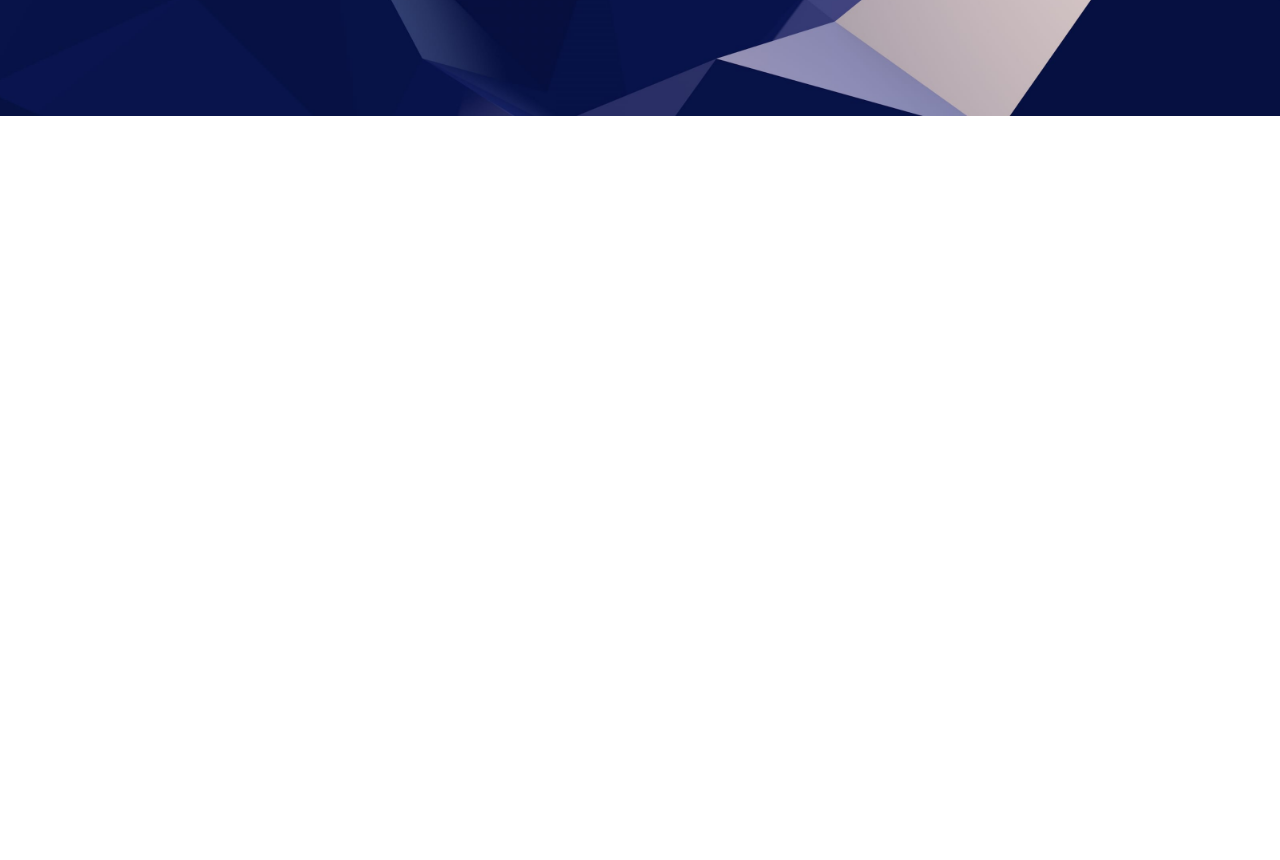
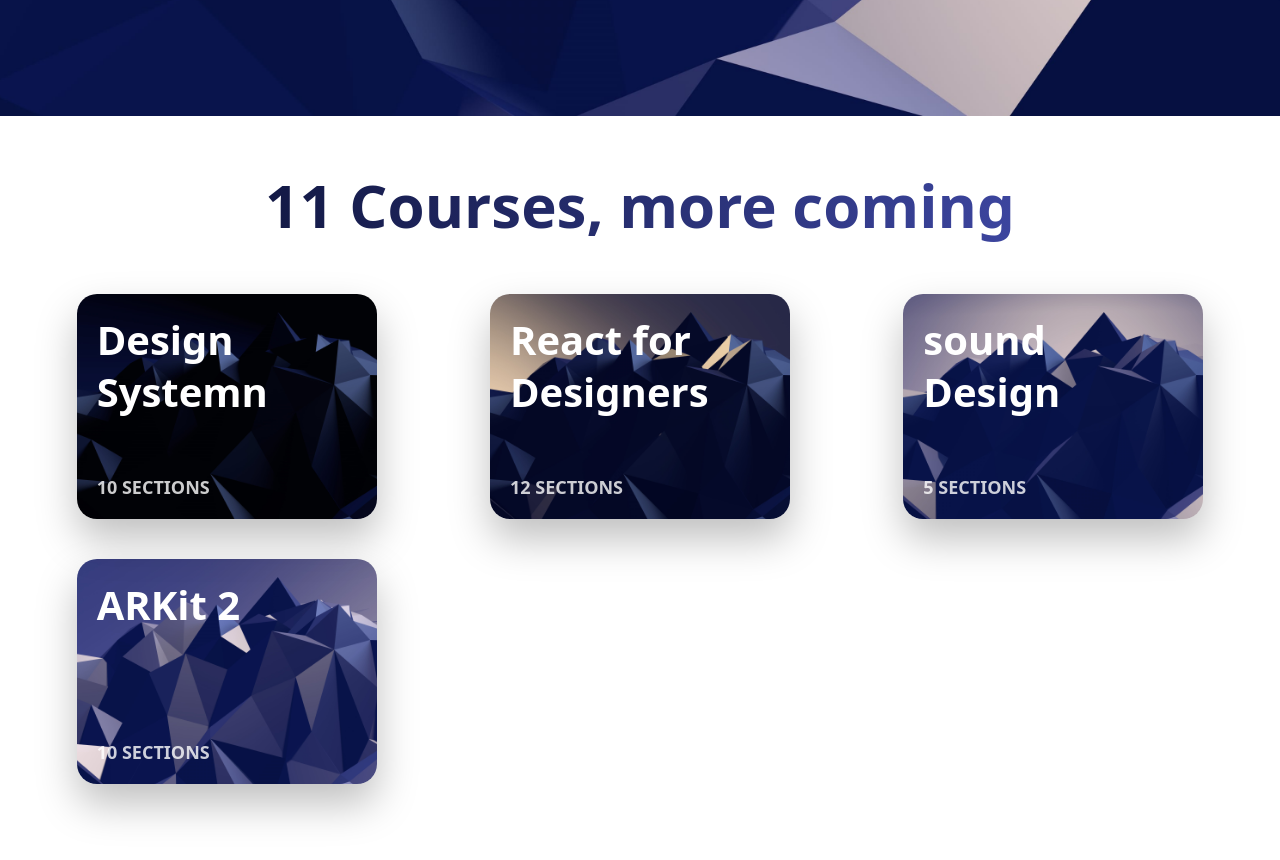
Before and after one commit to Dushani-Ranasinghe/gatsby-webapp-ui, a Gatsby site: page / in a window 1280 px wide. Shown: the part 804-1664 px from the top of the page. Before the commit the page ends 1051 px from the top, so only its background shows below. Built offline with nearby package versions, Linux system fonts and the light colour scheme; Gatsby itself is replaced by a stand-in of ours.

Commit message:
Created card component and styled it

```diff
--- /dev/null
+++ b/src/components/Card.css
@@ -0,0 +1,40 @@
+.Card{
+    width: 300px;
+    height: 225px;
+    position: relative;
+    overflow: hidden;
+    border-radius: 20px;
+    box-shadow: 0 20px 40px rgba(0,0,0,0.25);
+    display: grid;
+    grid-template-rows: 1fr 1fr;
+    transition: 0.8s cubic-bezier(0.2,0.8,0.2,1);
+}
+.Card:hover{
+    transform: scale(1.1, 1.1);
+    box-shadow: 0 30px 60px rgba(0,0,0,0.5);
+}
+.Card img{
+    position: absolute;
+    top: 0;
+    height: 110%;
+    z-index: -1;
+    transition: 0.8s cubic-bezier(0.2,0.8,0.2,1);
+}
+.Card:hover img{
+    transform: translateY(-20px);
+}
+.Card h3{
+    color: white;
+    font-size: 40px;
+    margin: 20px 0 0 20px;
+    width: 190px;
+}
+
+.Card p{
+    color: rgba(255, 255, 255, 0.8);
+    text-transform: uppercase;
+    font-weight: 600;
+    font-size: 18px;
+    align-self: end;
+    margin: 0 0 20px 20px;
+}
--- /dev/null
+++ b/src/components/Card.js
@@ -0,0 +1,12 @@
+import * as React from "react"
+import "./Card.css"
+
+const Card = (props) => (
+ <div className="Card">
+    <img src={props.image} alt="card-wallpaper"/>
+    <h3>{props.title}</h3>
+    <p>{props.text}</p>
+ </div>
+)
+
+export default Card
--- a/src/components/layout.css
+++ b/src/components/layout.css
@@ -103,3 +103,33 @@
     row-gap: 30px;
   }
 }
+.Cards h2{
+  margin: 50px 20px;
+  font-size: 60px;
+  text-align: center;
+  font-size: 700;
+  /* Gradient text */
+  background: linear-gradient(104deg, #050A27 0%, #4A54BC 100%);
+  -webkit-background-clip: text;
+  -webkit-text-fill-color: transparent;
+}
+.CardGroup{
+  margin: 50px 40px 100px;
+  display: grid;
+  grid-template-columns: repeat(3,1fr);
+  column-gap: 40px;
+  row-gap: 40px;
+  justify-items: center;
+}
+
+@media(max-width:1060px){
+  .CardGroup{
+    grid-template-columns: repeat(2,1fr);
+  }
+}
+
+@media(max-width:720px){
+  .CardGroup{
+    grid-template-columns: repeat(1,1fr);
+  }
+}
--- a/src/pages/index.js
+++ b/src/pages/index.js
@@ -12,6 +12,14 @@
 import FramerLogo from "../images/Logos/logo-framer.png"
 import ReactLogo from "../images/Logos/logo-react.png"
 import SwiftLogo from "../images/Logos/logo-swift.png"
+
+//import wallpapers
+import Wallpaper from "../images/wallpaper.jpg"
+import Wallpaper2 from "../images/wallpaper2.jpg"
+import Wallpaper3 from "../images/wallpaper3.jpg"
+import Wallpaper4 from "../images/wallpaper4.jpg"
+
+import Card from "../components/Card"
 
 const samplePageLinks = [
   {
@@ -44,15 +52,15 @@
           ))}
           <div className="Logos">
             <img src={SketchLogo} width="50" alt="sketch-logo" />
-            <img src={FigmaLogo} width="50" alt="sketch-logo" />
-            <img src={StudioLogo} width="50" alt="sketch-logo" />
-            <img src={FramerLogo} width="50" alt="sketch-logo" />
-            <img src={ReactLogo} width="50" alt="sketch-logo" />
-            <img src={SwiftLogo} width="50" alt="sketch-logo" />
+            <img src={FigmaLogo} width="50" alt="figma-logo" />
+            <img src={StudioLogo} width="50" alt="studio-logo" />
+            <img src={FramerLogo} width="50" alt="framer-logo" />
+            <img src={ReactLogo} width="50" alt="react-logo" />
+            <img src={SwiftLogo} width="50" alt="swift-logo" />
           </div>
           <svg
             width="100%"
-            height="172"
+            height="165"
             fill="none"
             xmlns="http://www.w3.org/2000/svg"
           >
@@ -71,6 +79,15 @@
           </svg>
         </div>
       </div>
+      <div className="Cards">
+        <h2>11 Courses, more coming</h2>
+        <div className="CardGroup">
+          <Card title="Design Systemn" text="10 Sections" image={Wallpaper} />
+          <Card title="React for Designers" text="12 Sections" image={Wallpaper2} />
+          <Card title="sound Design" text="5 Sections" image={Wallpaper3} />
+          <Card title="ARKit 2" text="10 Sections" image={Wallpaper4} />
+        </div>
+      </div>
     </div>
   </Layout>
 )
```
Also changed, not shown: src/components/layout.js (+0 -7 lines), src/images/example.png (deleted), src/images/gatsby-icon.png (deleted), src/images/wallpaper.jpg (added), src/images/wallpaper2.jpg (added), src/images/wallpaper4.jpg (added).
